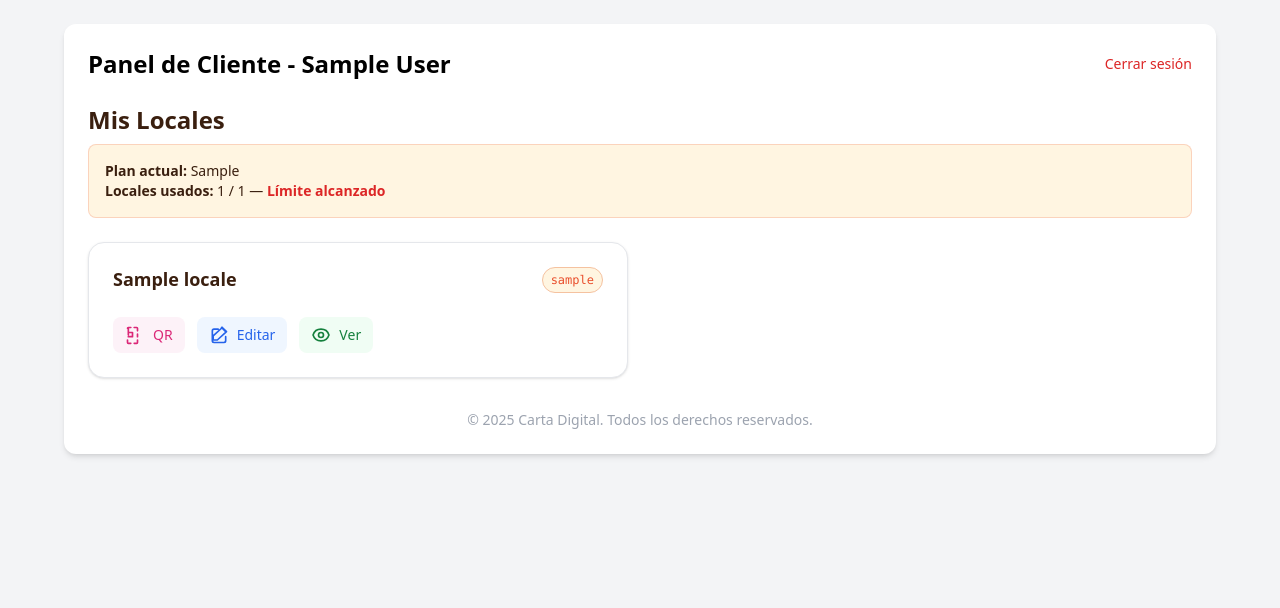
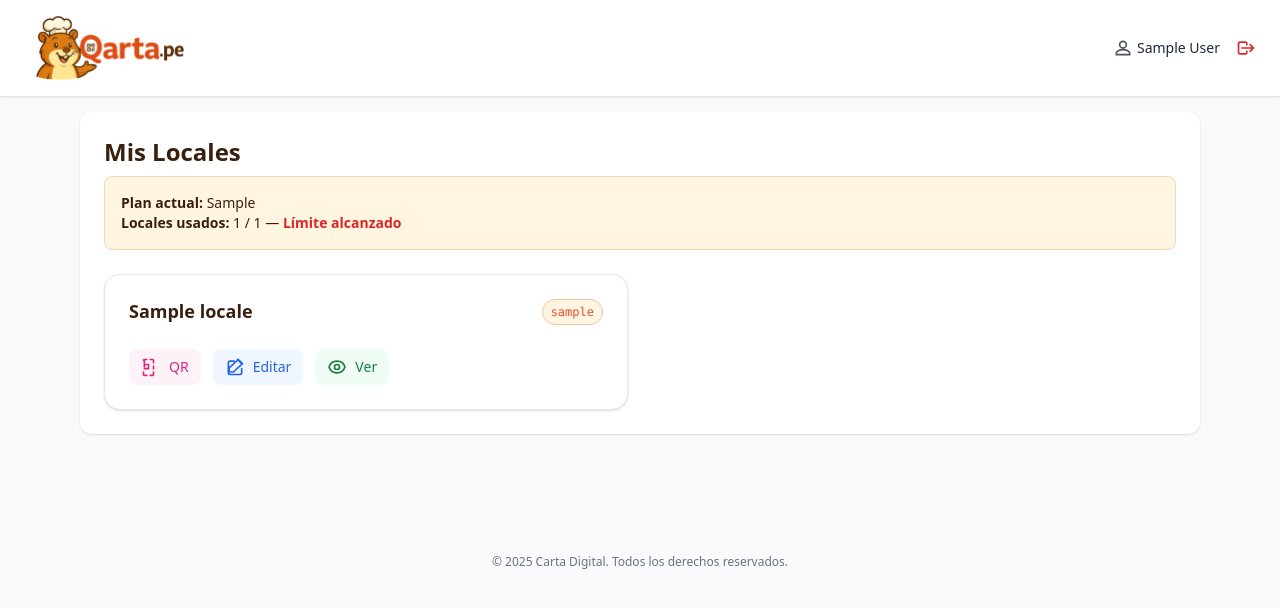
Before and after one commit to andres-app/carta-digital, a PHP site: page /carta-digital/admin/dashboard.php in a window 1280 px wide. Shown: the top 608 px of the page. Run offline with PHP 8.4, Linux system fonts and the light colour scheme; the visitor is signed in with stand-in values (Sample User, id 1); tables that the repository leaves empty or names only in its code hold one stand-in row (values such as "Sample post"); some libraries are stand-ins or nearby versions.

Commit message:
Se agrega header

```diff
--- a/includes/header.php
+++ b/includes/header.php
@@ -1,5 +1,6 @@
 <?php
-if (session_status() === PHP_SESSION_NONE) session_start();
+if (session_status() === PHP_SESSION_NONE)
+    session_start();
 
 if (!isset($_SESSION['usuario_id'])) {
     header("Location: ../login.php");
@@ -11,7 +12,30 @@ $rol = $_SESSION['rol'] ?? 'admin';
 
 $panel = $rol === 'superadmin' ? 'Panel de Superadmin' : 'Panel de Cliente';
 ?>
-<div class="flex justify-between items-center mb-6">
-    <h1 class="text-2xl font-bold"><?= $panel ?> - <?= htmlspecialchars($nombre) ?></h1>
-    <a href="../logout.php" class="text-sm text-red-600 hover:underline">Cerrar sesión</a>
+
+<div class="flex justify-between items-center w-full">
+    <!-- Logo y panel -->
+    <div class="flex items-center gap-3">
+        <img src="../assets/img/imagen_logoh.png" alt="Logo" class="w-40 object-contain">
+    </div>
+
+    <!-- Usuario y cerrar sesión -->
+    <div class="flex items-center gap-4 text-sm text-gray-800">
+        <span class="flex items-center gap-1">
+            <svg xmlns="http://www.w3.org/2000/svg" class="h-5 w-5 text-gray-600" fill="none" viewBox="0 0 24 24"
+                stroke="currentColor">
+                <path stroke-linecap="round" stroke-linejoin="round" stroke-width="2"
+                    d="M12 12c2.21 0 4-1.79 4-4s-1.79-4-4-4-4 1.79-4 4 1.79 4 4 4zm0 2c-4.418 0-8 1.79-8 4v2h16v-2c0-2.21-3.582-4-8-4z" />
+            </svg>
+            <?= htmlspecialchars($nombre) ?>
+        </span>
+
+        <a href="../logout.php" title="Cerrar sesión" class="text-red-600 hover:text-red-700 transition">
+            <svg xmlns="http://www.w3.org/2000/svg" class="h-5 w-5" fill="none" viewBox="0 0 24 24"
+                stroke="currentColor">
+                <path stroke-linecap="round" stroke-linejoin="round" stroke-width="2"
+                    d="M17 16l4-4m0 0l-4-4m4 4H7m6 4v1a2 2 0 01-2 2H5a2 2 0 01-2-2V7a2 2 0 012-2h6a2 2 0 012 2v1" />
+            </svg>
+        </a>
+    </div>
 </div>
--- a/includes/layout.php
+++ b/includes/layout.php
@@ -1,30 +1,34 @@
-<?php
-if (session_status() === PHP_SESSION_NONE) session_start();
-
-if (!isset($_SESSION['usuario_id'])) {
-    header("Location: ../login.php");
-    exit;
-}
-
-// Puedes cambiar el título dinámicamente usando $titulo
-$titulo = $titulo ?? 'Panel';
-?>
-
 <!DOCTYPE html>
 <html lang="es">
 <head>
     <meta charset="UTF-8">
-    <title><?= $titulo ?></title>
+    <title><?= $titulo ?? 'TuCarta Panel' ?></title>
+    <meta name="viewport" content="width=device-width, initial-scale=1.0">
     <script src="https://cdn.tailwindcss.com"></script>
 </head>
-<body class="bg-gray-100 p-6">
-    <div class="max-w-6xl mx-auto bg-white p-6 rounded-xl shadow-md">
-        <?php include 'header.php'; ?>
+<body class="bg-gray-50 text-[#3A1F0F]">
 
-        <!-- Aquí se mostrará el contenido principal -->
-        <?php include $contenido; ?>
+    <!-- Header fijo, fuera del contenedor -->
+    <header class="sticky top-0 left-0 w-full bg-white shadow z-50">
+        <div class="max-w-7xl mx-auto px-6 py-4">
+            <?php include 'header.php'; ?>
+        </div>
+    </header>
 
-        <?php include 'footer.php'; ?>
-    </div>
+    <!-- Espacio para no pegar contenido al header -->
+    <div class="h-4"></div>
+
+    <!-- Contenido principal con caja blanca -->
+    <main class="max-w-6xl mx-auto px-4 pb-24">
+        <div class="bg-white rounded-xl shadow p-6">
+            <?php include $contenido; ?>
+        </div>
+    </main>
+
+    <!-- Footer -->
+    <footer class="text-center text-xs text-gray-500 py-6">
+        © <?= date('Y') ?> Carta Digital. Todos los derechos reservados.
+    </footer>
+
 </body>
 </html>
```
Also changed, not shown: assets/img/imagen_logoh.png (added).
